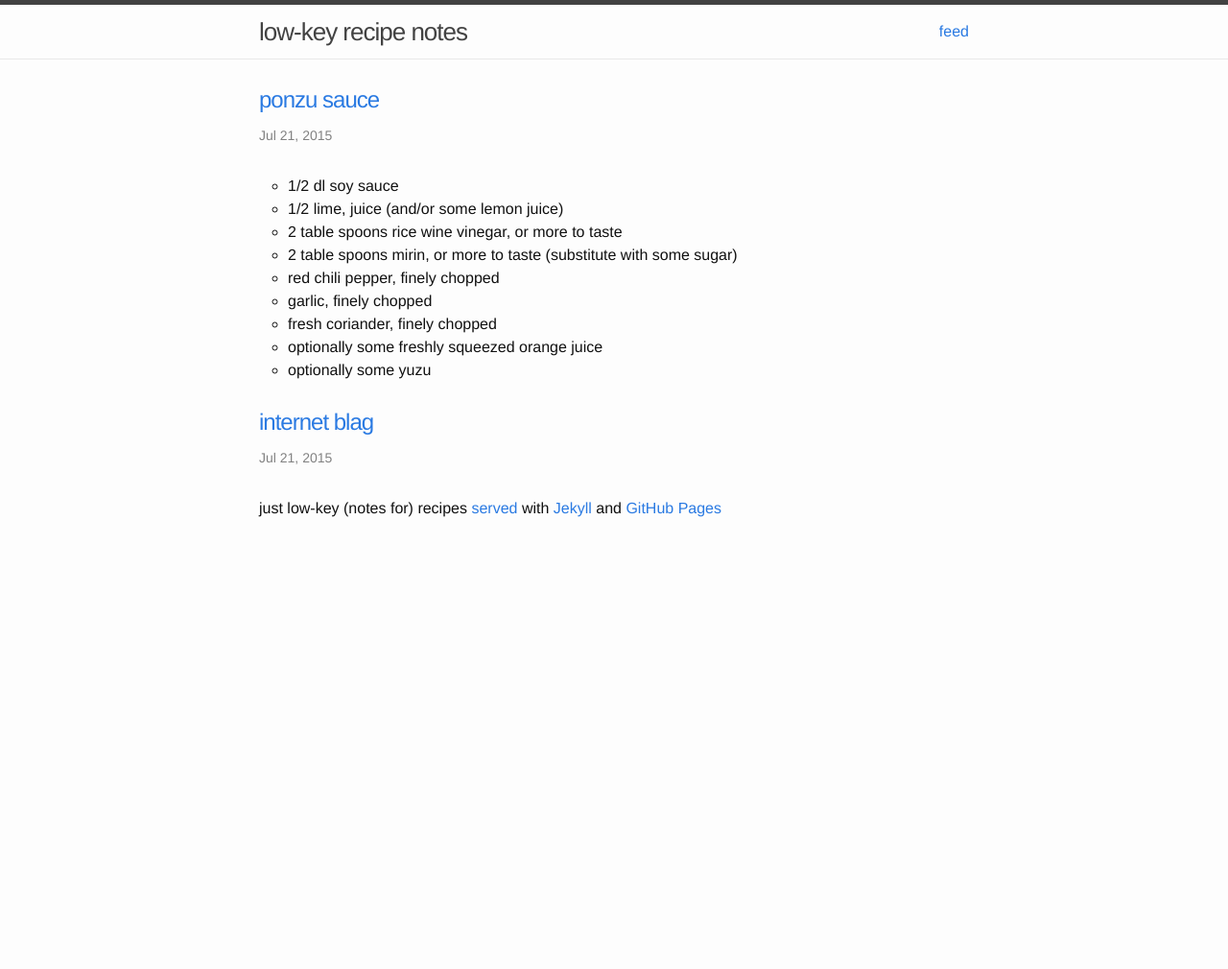
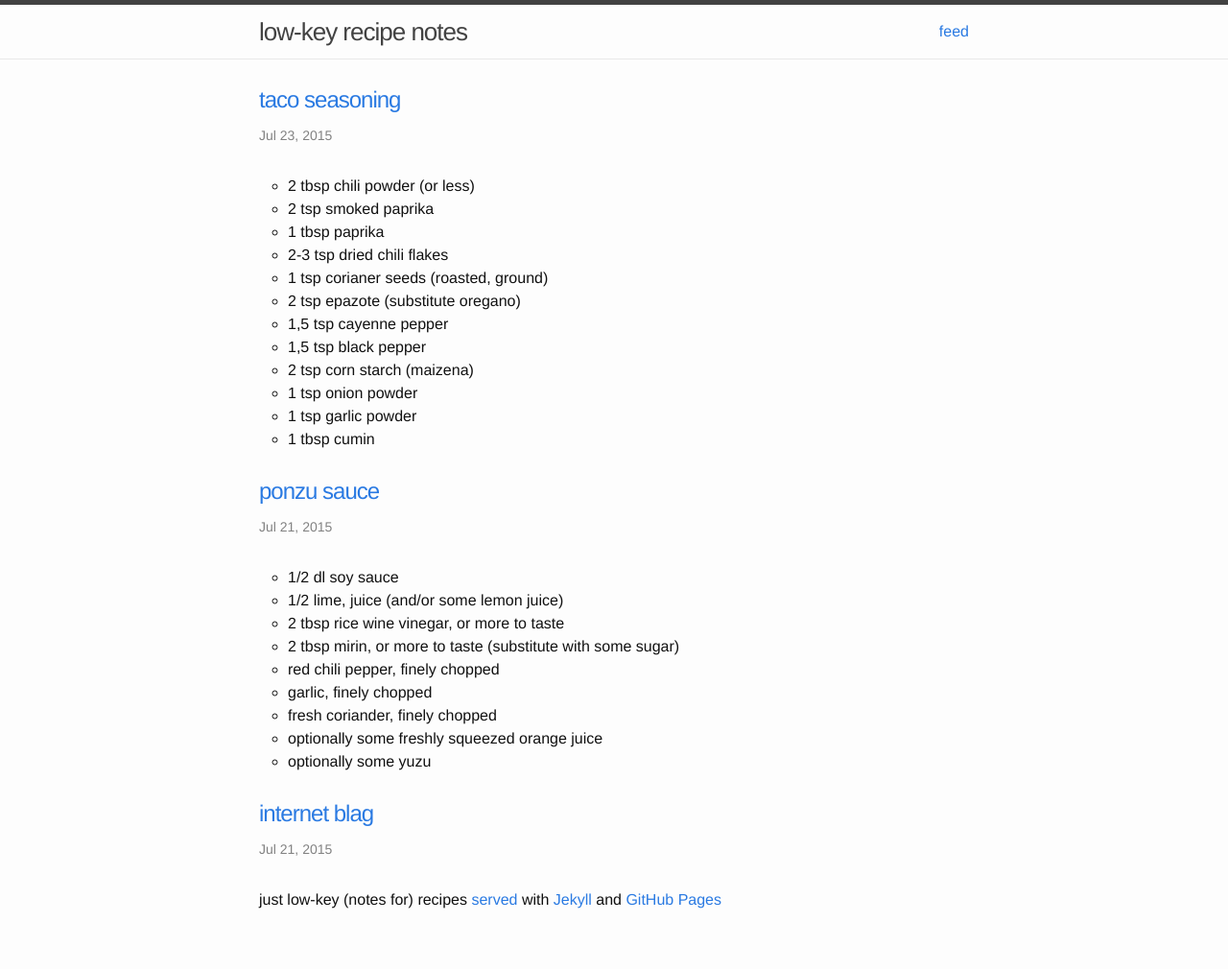
Before and after one commit to robinsk/recipes, a Jekyll site: the page built from index.html, in a window 1280 px wide. Shown: the whole page at 96% size. Built offline with Jekyll 4.4.1, drawn with Linux system fonts in a browser that asks for light colours; before the commit the page ends 900 px from its top, so only the background shows below that.

Commit message:
recipe: taco seasoning

```diff
--- a/_posts/2015-07-21-ponzu.md
+++ b/_posts/2015-07-21-ponzu.md
@@ -7,8 +7,8 @@ categories: asian condiments
 
 - 1/2 dl soy sauce
 - 1/2 lime, juice (and/or some lemon juice)
-- 2 table spoons rice wine vinegar, or more to taste
-- 2 table spoons mirin, or more to taste (substitute with some sugar)
+- 2 tbsp rice wine vinegar, or more to taste
+- 2 tbsp mirin, or more to taste (substitute with some sugar)
 - red chili pepper, finely chopped
 - garlic, finely chopped
 - fresh coriander, finely chopped
--- /dev/null
+++ b/_posts/2015-07-23-taco-seasoning.md
@@ -0,0 +1,19 @@
+---
+layout: post
+title:  "taco seasoning"
+date:   2015-07-23 16:30:00
+categories: taco
+---
+
+- 2 tbsp chili powder (or less)
+- 2 tsp smoked paprika
+- 1 tbsp paprika
+- 2-3 tsp dried chili flakes
+- 1 tsp corianer seeds (roasted, ground)
+- 2 tsp epazote (substitute oregano)
+- 1,5 tsp cayenne pepper
+- 1,5 tsp black pepper
+- 2 tsp corn starch (maizena)
+- 1 tsp onion powder
+- 1 tsp garlic powder
+- 1 tbsp cumin
```
